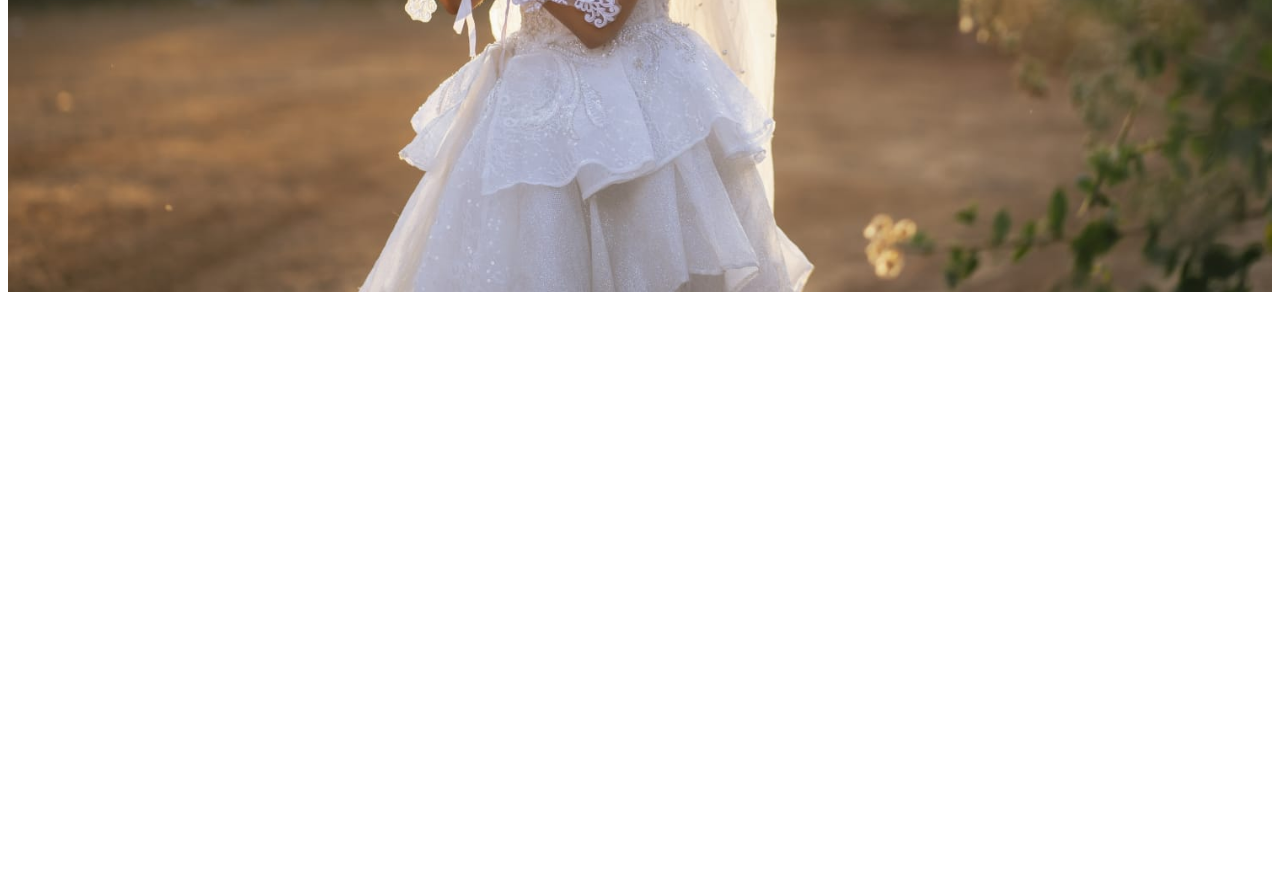
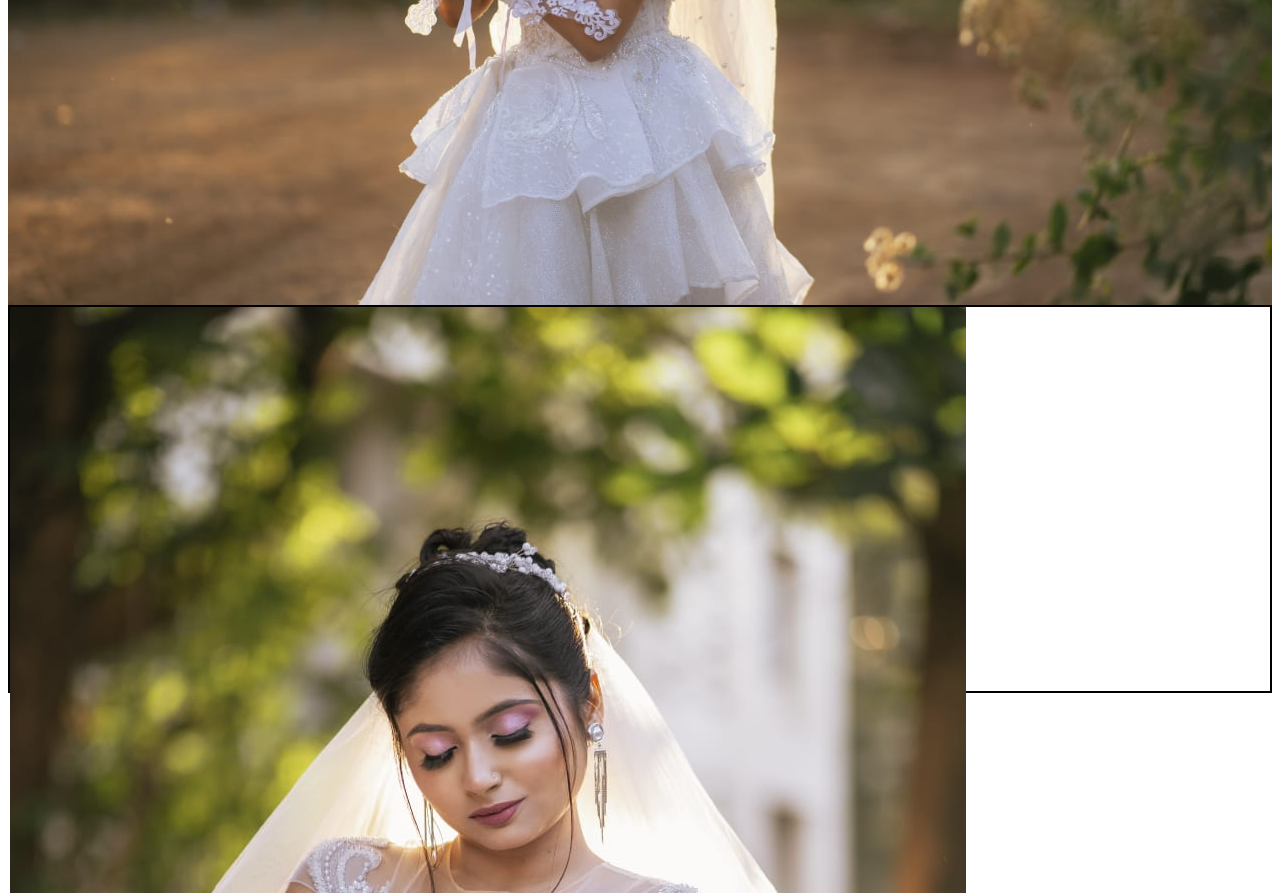
Before and after one commit to AdityaJava/bhagyashri_makeup_studio, a plain HTML site: page index.html in a window 1280 px wide. Shown: the part 548-1441 px from the top of the page. Before the commit the page ends 848 px from the top, so only its background shows below. Drawn offline with Linux system fonts and the light colour scheme.

Commit message:
added photos

```diff
--- a/index.html
+++ b/index.html
@@ -26,7 +26,11 @@
         </div>
     </div>
     <div class="hero-section">
-
+    </div>
+    <div class="work-section">
+        <div class="works-photos-section">
+            <img src="./photos/work-photo-section/photo1.jpeg">
+        </div>
     </div>
 </body>
 
--- a/index_style.css
+++ b/index_style.css
@@ -1,5 +1,5 @@
 .navbar {
-    height: 5vw;
+    height: 6vw;
     background-color: black;
     color: white;
     display: flex;
@@ -56,3 +56,8 @@
     background-size: cover;
     background-repeat: no-repeat;
 }
+
+.work-section {
+    height: 30vw;
+    border: 2px solid black;
+}
```
Also changed, not shown: photos/work-photo-section/photo1.jpeg (added), photos/work-photo-section/photo2.jpeg (added), photos/work-photo-section/photo3.jpeg (added), photos/work-photo-section/photo4.jpeg (added), photos/work-photo-section/photo5.jpeg (added), photos/work-photo-section/photo6.jpeg (added), photos/work-photo-section/photo7.jpeg (added).
